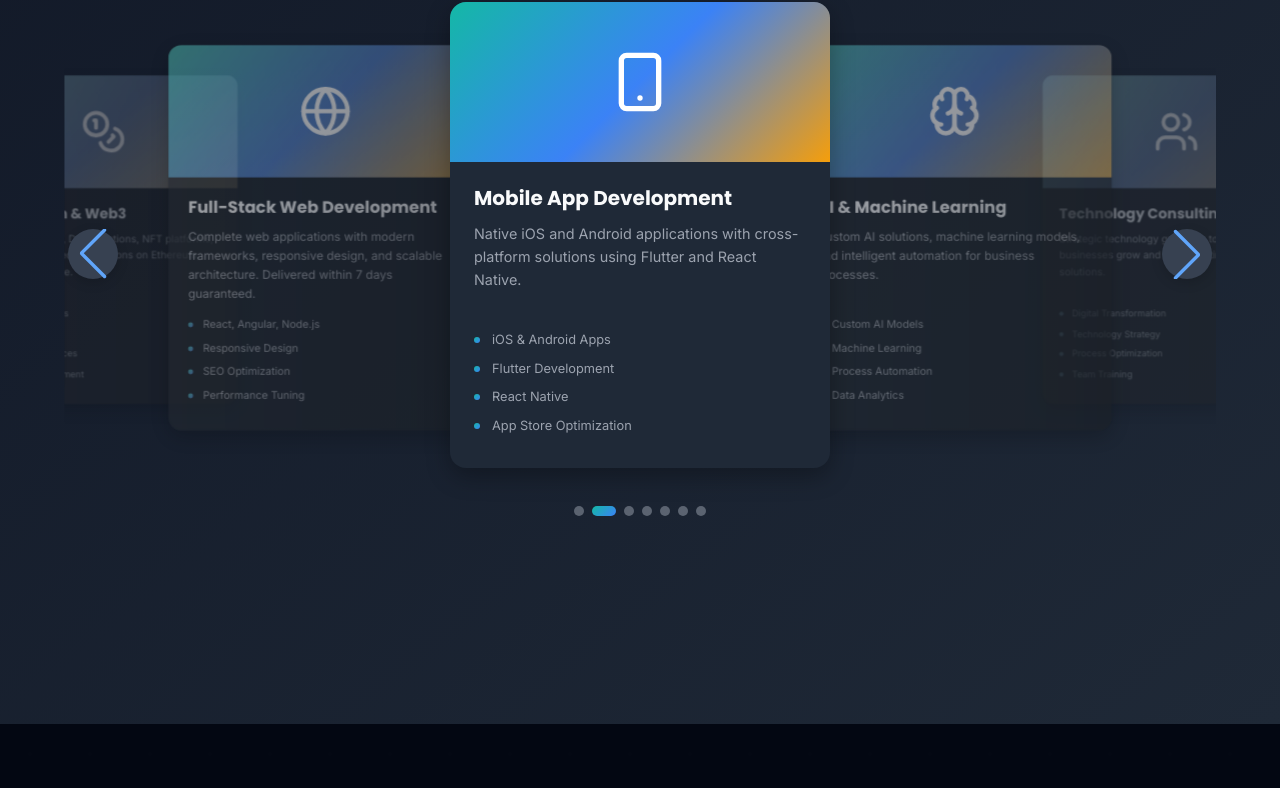
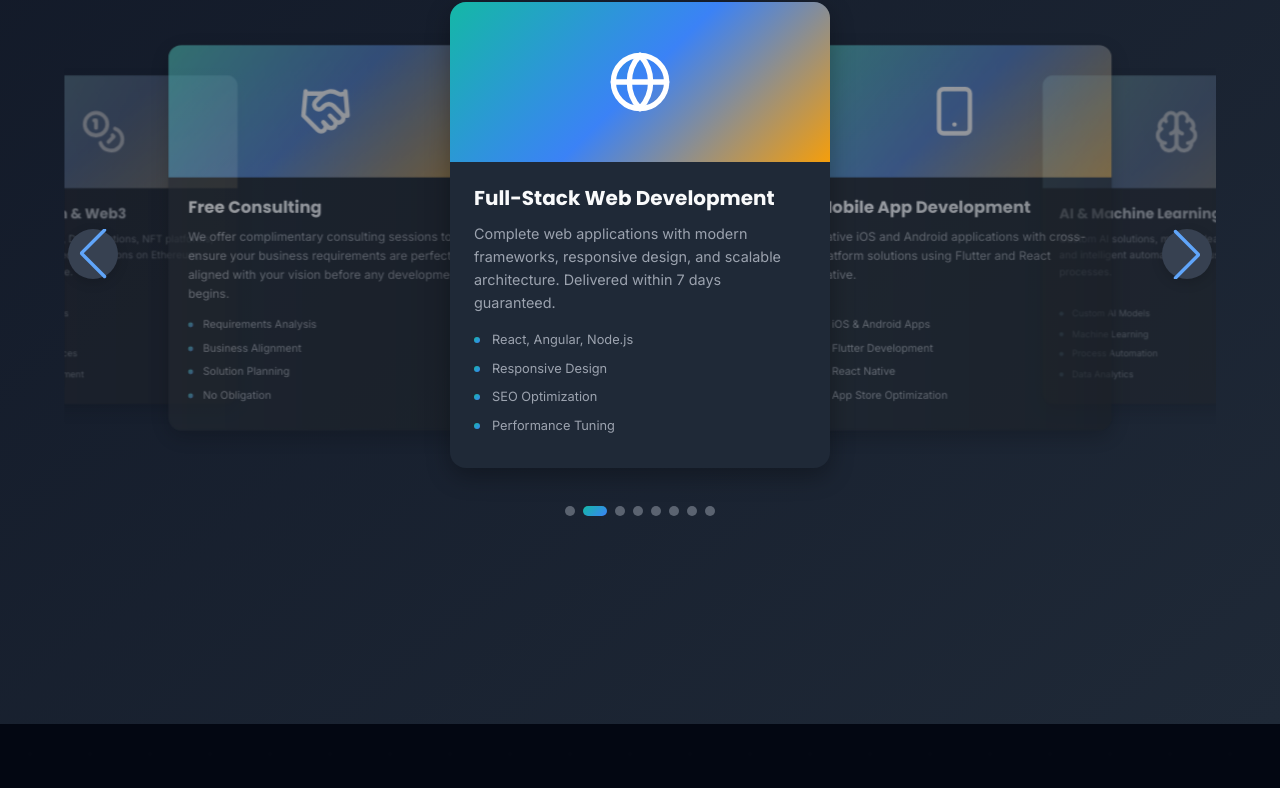
Before and after one commit to DynastyTech/business, a React (Create React App) app in the folder client/: page / in a window 1280 px wide. Shown: the part 1954-2742 px from the top of the page. Built offline with nearby package versions, Linux system fonts and the light colour scheme.

Commit message:
Add Free Consulting service offering

```diff
--- a/client/public/index.html
+++ b/client/public/index.html
@@ -11,7 +11,7 @@
     <title>Dynasty Tech Solutions</title>
     <meta name="title" content="Affordable Website & App Development South Africa | Dynasty Tech Solutions" />
     <meta name="description" content="Looking for cheap website development in South Africa? Dynasty Tech Solutions offers affordable web design, mobile app development & AI consulting across Johannesburg, Cape Town, Durban & all provinces. Get your professional website in just 7 days - quality guaranteed!" />
-    <meta name="keywords" content="cheap website South Africa, affordable web development, cheap website builder South Africa, budget website design, cheap mobile app development, affordable app developer South Africa, cheap application development, low cost website design, cheap web developer Johannesburg, affordable website Cape Town, cheap website Durban, budget web design Pretoria, cheap website development Gauteng, affordable web developer Western Cape, cheap app developer KwaZulu-Natal, budget website Eastern Cape, cheap website Free State, affordable web design Limpopo, cheap website Mpumalanga, budget app development North West, cheap website Northern Cape, software development South Africa, web development Johannesburg, mobile app development, AI consulting, tech solutions, React developer, full-stack developer, digital transformation, Sandton tech company, 7 day website, fast website delivery, quick website builder, professional website cheap, small business website South Africa, startup website development, ecommerce website South Africa, online store development, web application development, custom software cheap, IT solutions South Africa, tech consulting affordable, website developer near me, app developer near me, best web developer South Africa, top app developer Johannesburg, quality website affordable price" />
+    <meta name="keywords" content="free consulting South Africa, free tech consultation, cheap website South Africa, affordable web development, cheap website builder South Africa, budget website design, cheap mobile app development, affordable app developer South Africa, cheap application development, low cost website design, cheap web developer Johannesburg, affordable website Cape Town, cheap website Durban, budget web design Pretoria, cheap website development Gauteng, affordable web developer Western Cape, cheap app developer KwaZulu-Natal, budget website Eastern Cape, cheap website Free State, affordable web design Limpopo, cheap website Mpumalanga, budget app development North West, cheap website Northern Cape, software development South Africa, web development Johannesburg, mobile app development, AI consulting, tech solutions, React developer, full-stack developer, digital transformation, Sandton tech company, 7 day website, fast website delivery, quick website builder, professional website cheap, small business website South Africa, startup website development, ecommerce website South Africa, online store development, web application development, custom software cheap, IT solutions South Africa, tech consulting affordable, website developer near me, app developer near me, best web developer South Africa, top app developer Johannesburg, quality website affordable price, business requirements alignment" />
     <meta name="author" content="Lionel Raseemela - Dynasty Tech Solutions" />
     <meta name="robots" content="index, follow, max-image-preview:large, max-snippet:-1, max-video-preview:-1" />
     <link rel="canonical" href="https://dynastytechsolutions.co.za/" />
@@ -163,6 +163,14 @@
             "@type": "Offer",
             "itemOffered": {
               "@type": "Service",
+              "name": "Free Consulting",
+              "description": "Complimentary consulting to ensure business requirements are aligned with client vision"
+            }
+          },
+          {
+            "@type": "Offer",
+            "itemOffered": {
+              "@type": "Service",
               "name": "Affordable Website Development",
               "description": "Cheap professional website design and development"
             }
@@ -185,7 +193,7 @@
           }
         ]
       },
-      "serviceType": ["Cheap Website Development", "Affordable Web Design", "Budget Mobile App Development", "Low Cost Application Development", "Affordable AI Consulting", "Quick Website Builder", "Fast Web Development", "Small Business Website", "Startup Website Development", "Ecommerce Website Development"]
+      "serviceType": ["Free Consulting", "Business Requirements Alignment", "Cheap Website Development", "Affordable Web Design", "Budget Mobile App Development", "Low Cost Application Development", "Affordable AI Consulting", "Quick Website Builder", "Fast Web Development", "Small Business Website", "Startup Website Development", "Ecommerce Website Development"]
     }
     </script>
 
@@ -284,6 +292,14 @@
       "mainEntity": [
         {
           "@type": "Question",
+          "name": "Do you offer free consulting?",
+          "acceptedAnswer": {
+            "@type": "Answer",
+            "text": "Yes! Dynasty Tech Solutions offers free consulting sessions to ensure your business requirements are perfectly aligned with your vision. We analyze your needs, discuss solutions, and provide expert guidance before any development begins - with no obligation."
+          }
+        },
+        {
+          "@type": "Question",
           "name": "How much does a cheap website cost in South Africa?",
           "acceptedAnswer": {
             "@type": "Answer",
--- a/client/src/components/Services.js
+++ b/client/src/components/Services.js
@@ -10,7 +10,8 @@ import {
   Users,
   Database,
   Cloud,
-  Coins
+  Coins,
+  Handshake
 } from 'lucide-react';
 
 // Import Swiper styles
@@ -27,6 +28,12 @@ const Services = () => {
   });
 
   const services = [
+    {
+      icon: Handshake,
+      title: "Free Consulting",
+      description: "We offer complimentary consulting sessions to ensure your business requirements are perfectly aligned with your vision before any development begins.",
+      features: ["Requirements Analysis", "Business Alignment", "Solution Planning", "No Obligation", "Expert Guidance"]
+    },
     {
       icon: Globe,
       title: "Full-Stack Web Development",
```
